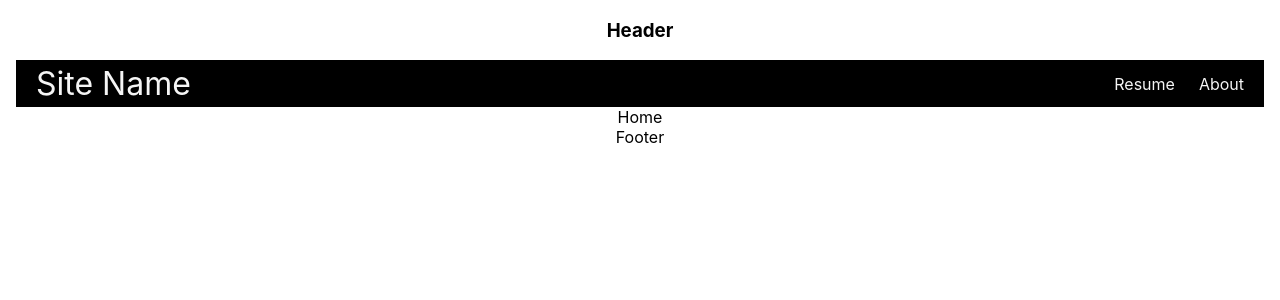
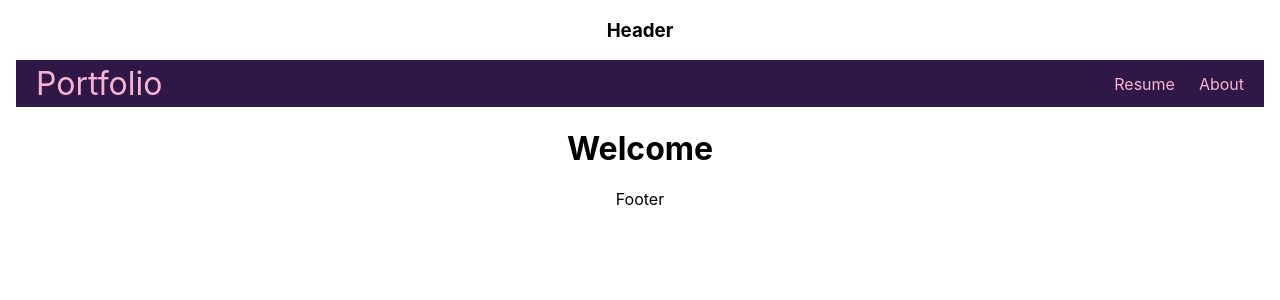
Before and after one commit to Emma-John/Portfolio, a React (Create React App) app in the folder portfolio/: page /home in a window 1280 px wide. Shown: the top 300 px of the page. Built offline with nearby package versions, Linux system fonts and the light colour scheme.

Commit message:
Changed Navbar color

```diff
--- a/portfolio/src/components/Navbar.js
+++ b/portfolio/src/components/Navbar.js
@@ -2,7 +2,7 @@ import { Link, useMatch, useResolvedPath} from 'react-router-dom'
 
 export default function Navbar(){
     return <nav className="nav">
-        <Link to="/" className="site-title">Site Name</Link>
+        <Link to="/" className="site-title">Portfolio</Link>
             <ul>
                 <CustomLink to="/resume">Resume</CustomLink>
                 <CustomLink to="/about">About</CustomLink>
--- a/portfolio/src/pages/Home.js
+++ b/portfolio/src/pages/Home.js
@@ -3,7 +3,9 @@ import React from 'react'
 function Home() {
   return (
     <>
-    <div>Home</div>
+    <div>
+      <h1>Welcome</h1>
+    </div>
     </>
   )
 }
--- a/portfolio/src/styles.css
+++ b/portfolio/src/styles.css
@@ -12,8 +12,8 @@ body {
 }
 
 .nav{
-    background-color: black;
-    color: whitesmoke;
+    background-color: #2F1847;
+    color: #F9B3D1;
     display: flex;
     justify-content: space-between;
     align-items: stretch;
@@ -45,9 +45,10 @@ body {
 }
 
 .nav li.active{
-    background-color: blue;
+    background-color: #624763;
 }
 
 .nav li:hover{
     background-color: pink;
+    color:#C62E65;
 }
```
